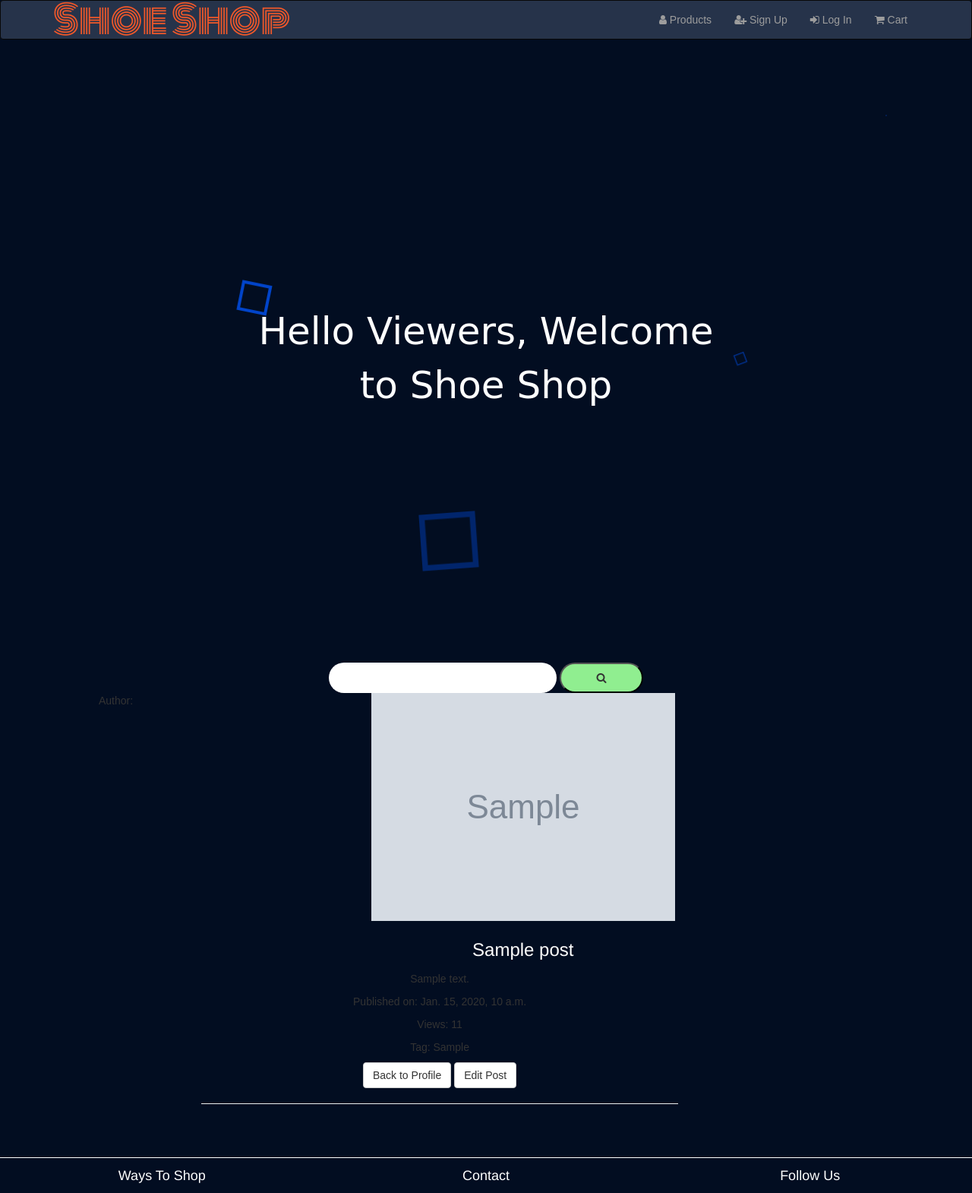
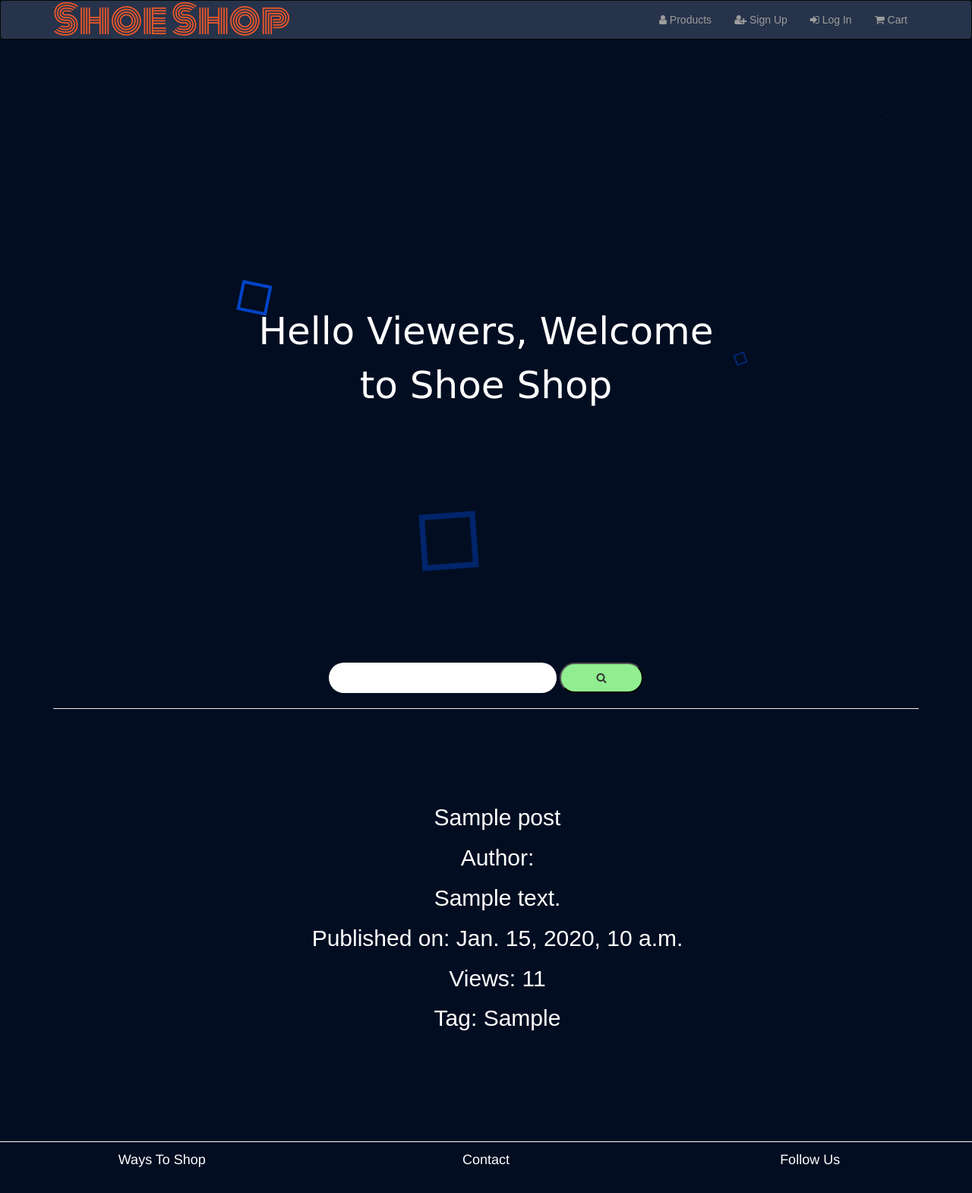
Before and after one commit to mattyturn95/Shoe-Shop, a Django app: page /post_detail/ in a window 1280 px wide. Shown: the top 1570 px of the page at 76% size. Run offline with Django 3.2, Linux system fonts and the light colour scheme; tables that the repository leaves empty hold one stand-in row (values such as "Sample post"); grey boxes marked "Sample" are stand-in pictures; some libraries are stand-ins or nearby versions.

Commit message:
new commit

```diff
--- a/posts/templates/postdetail.html
+++ b/posts/templates/postdetail.html
@@ -1,24 +1,34 @@
 {% extends "base.html" %} {% load static from staticfiles %} {% load bootstrap_tags %} {% block content %}
-<div class="row">
-    <div class="col-md-2 col-sm-3 text-center">
-        <p><span class="boldtext">Author:</span> {{ user.username }}</p>
-    </div>
-    <div class="col-sm-10 col-md-9">
-        {% if post.image %}
-        <img class="img-blogpost" src="/media/{{ post.image }}"> {% endif %}
-        <h3>{{ post.title }}</h3>
-        <div class="row">
-            <div class="col-xs-9">
-                <p>{{ post.content }}</p>
-                <p><span class="boldtext">Published on:</span> {{ post.published_date }} </p>
-                <p><span class="boldtext">Views:</span> {{post.views}}</p>
-                <p><span class="boldtext">Tag:</span> {{ post.tag }}</p>
-                <a href="{% url 'profile' %}" class="btn btn-default">Back to Profile</a>
-                <a href="{% url 'edit_post' post.id %}" class="btn btn-default">Edit Post</a>
-                <hr>
-            </div>
-        </div>
-    </div>
 
+
+<hr>
+<div class="container reviews-bgc">
+	<br>
+	<br>
+	<br>
+	<br>
+
+
+	<div align='center' class="row post-detail-style">
+		<div class=" post-detail-style col-xs-12 col-md-12">
+			<h3 class='post-detail-style'>{{ post.title }}</h3>
+			<p><span class="boldtext">Author:</span> {{ user.username }}</p>
+			<p class='post-detail-style'>{{ post.content }}</p>
+			<p><span class="boldtext post-detail-style">Published on:</span> {{ post.published_date }} </p>
+			<p><span class="boldtext post-detail-style">Views:</span> {{post.views}}</p>
+			<p><span class="boldtext post-detail-style">Tag:</span> {{ post.tag }}</p>
+
+
+		</div>
+	</div>
+
+	<br>
+	<br>
+	<br>
+	<br>
 </div>
-{% endblock %}
+
+
+
+
+	{% endblock %}
```
